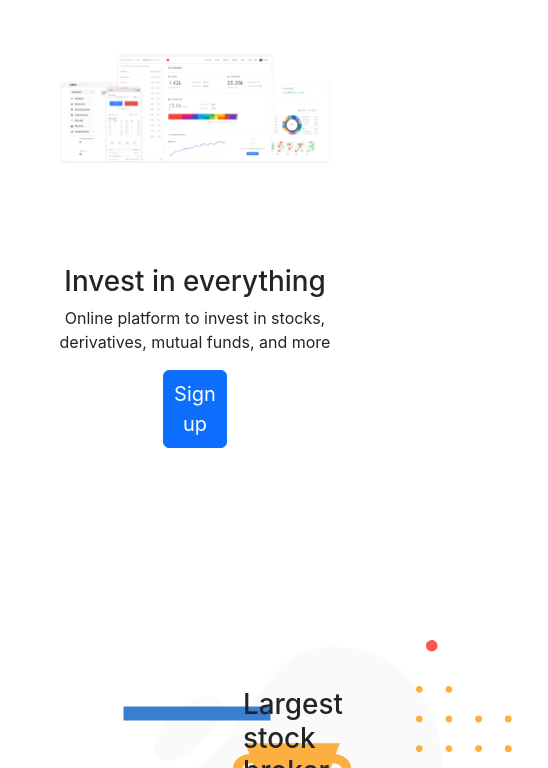
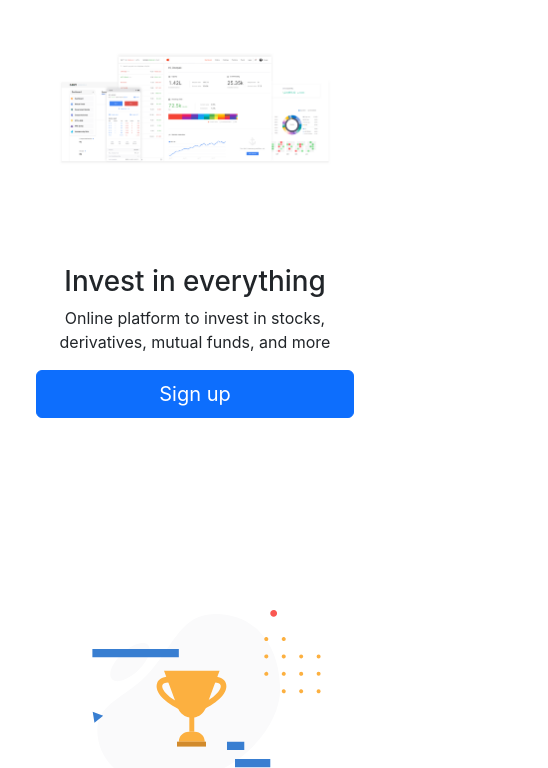
Before and after one commit to SouravM1/tradesphere, a React app in the folder frontend/: page / in a window 390 px wide. Shown: the part 76-844 px from the top of the page, 548 px wide, since content can reach past the window. Built offline with nearby package versions, Linux system fonts and the light colour scheme; no server answers.

```diff
--- a/frontend/src/index.css
+++ b/frontend/src/index.css
@@ -278,6 +278,29 @@
   margin-right: 0.5rem;
 }
 
+/* Responsive Hero section */
+.hero-section {
+  padding: 2rem 1rem;
+}
+.hero-signup-btn {
+  width: 100%;
+  max-width: 320px;
+  margin: 0 auto;
+  display: block;
+}
+
+@media (max-width: 600px) {
+  .hero-section {
+    padding: 1rem 0.5rem;
+  }
+  .hero-signup-btn {
+    font-size: 1rem;
+    padding: 0.7rem 1.2rem;
+    min-height: 42px;
+    width: 100%;
+    max-width: 100%;
+  }
+}
 .nav-logout-btn {
   background: #f56834 !important;
   border: none !important;
--- a/frontend/src/landing_page/home/Awards.js
+++ b/frontend/src/landing_page/home/Awards.js
@@ -2,12 +2,16 @@
 
 function Awards() {
   return (
-    <div className="container mt-5">
+    <div className="container mt-5 awards-section">
       <div className="row">
-        <div className="col-6 p-5">
-          <img src="media/images/largestBroker.svg" alt="Largest Broker" />
+        <div className="col-12 col-md-6 p-5">
+          <img
+            src="media/images/largestBroker.svg"
+            alt="Largest Broker"
+            style={{ width: "100%", maxWidth: "320px" }}
+          />
         </div>
-        <div className="col-6 p-5 mt-5">
+        <div className="col-12 col-md-6 p-5 mt-5">
           <h1>Largest stock broker in India</h1>
           <p className="mb-5">
             2+ million TradeSphere clients contribute to over 15% of all retail
@@ -41,7 +45,11 @@
               </ul>
             </div>
           </div>
-              <img src="media/images/pressLogos.png" style={{ width: "90%" }} alt="Press Logos" />
+          <img
+            src="media/images/pressLogos.png"
+            style={{ width: "100%", maxWidth: "320px" }}
+            alt="Press Logos"
+          />
         </div>
       </div>
     </div>
--- a/frontend/src/landing_page/home/Hero.js
+++ b/frontend/src/landing_page/home/Hero.js
@@ -3,7 +3,7 @@
 
 function Hero() {
   return (
-    <div className="container p-5 mb-5">
+    <div className="container p-5 mb-5 hero-section">
       <div className="row text-center">
         <img
           src="media/images/homeHero.png"
@@ -17,8 +17,8 @@
         </p>
         <Link
           to="/signup"
-          className="p-2 btn btn-primary fs-5 mb-5"
-          style={{ width: "20%", margin: "0 auto" }}
+          className="p-2 btn btn-primary fs-5 mb-5 hero-signup-btn"
+          style={{ width: "100%", maxWidth: "320px", margin: "0 auto" }}
         >
           Sign up
         </Link>
```
